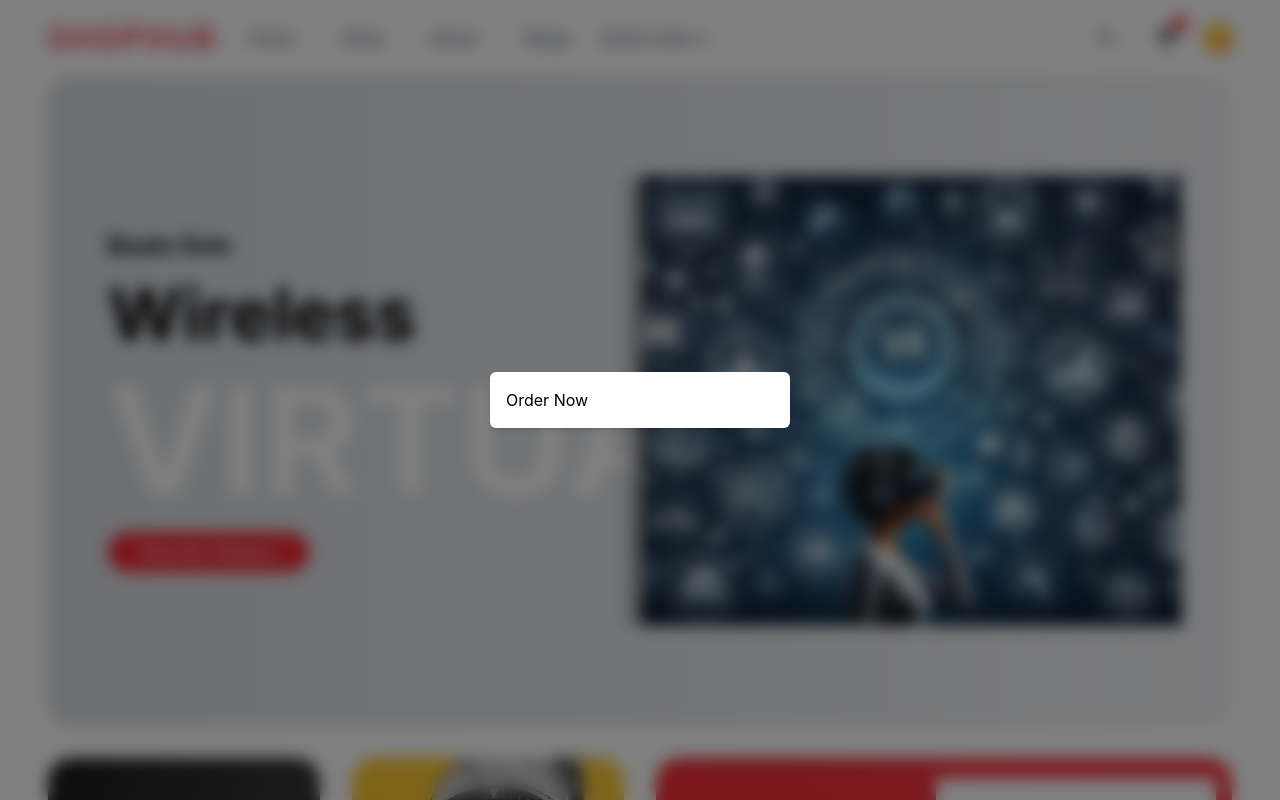
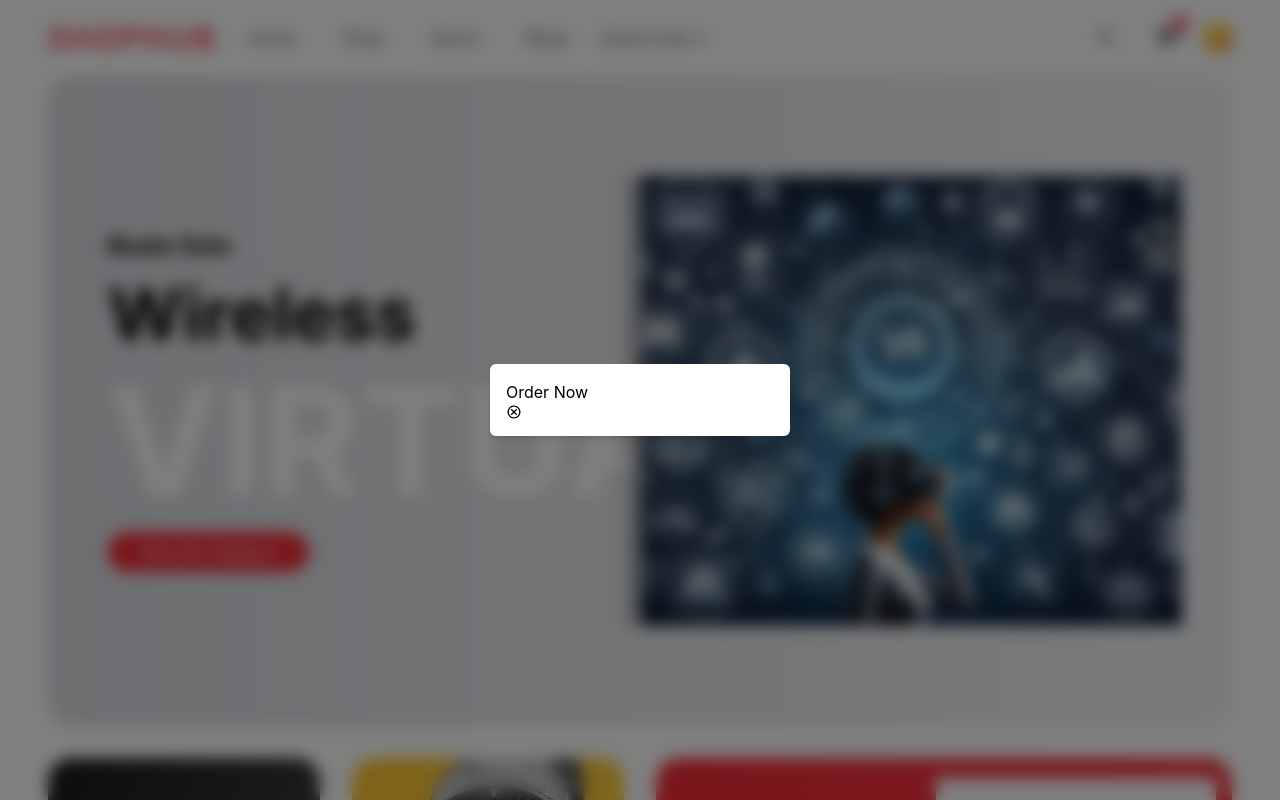
Before and after one commit to kaxadeveloper/Ecommerce, a React (Vite) app: page / in a window 1280 px wide. Shown: the top 800 px of the page. Built offline with nearby package versions, Linux system fonts and the light colour scheme.

Commit message:
add icon

```diff
--- a/src/components/Popup/Popup.jsx
+++ b/src/components/Popup/Popup.jsx
@@ -1,4 +1,5 @@
 import React from 'react'
+import { IoMdCloseCircleOutline } from 'react-icons/io'
 
 const Popup = ({ orderPopup, setOrderPopup }) => {
     return (
@@ -7,6 +8,9 @@ const Popup = ({ orderPopup, setOrderPopup }) => {
                 <div className='w-[300px] fixed top-1/2 left-1/2 -translate-x-1/2 -translate-y-1/2 p-4 shadow-md bg-white dark:bg-gray-900 dark:text-white duration-200 rounded-md'>
                     <div>
                         <h1>Order Now</h1>
+                        <div>
+                            <IoMdCloseCircleOutline />
+                        </div>
                     </div>
                 </div>
             </div>
```
